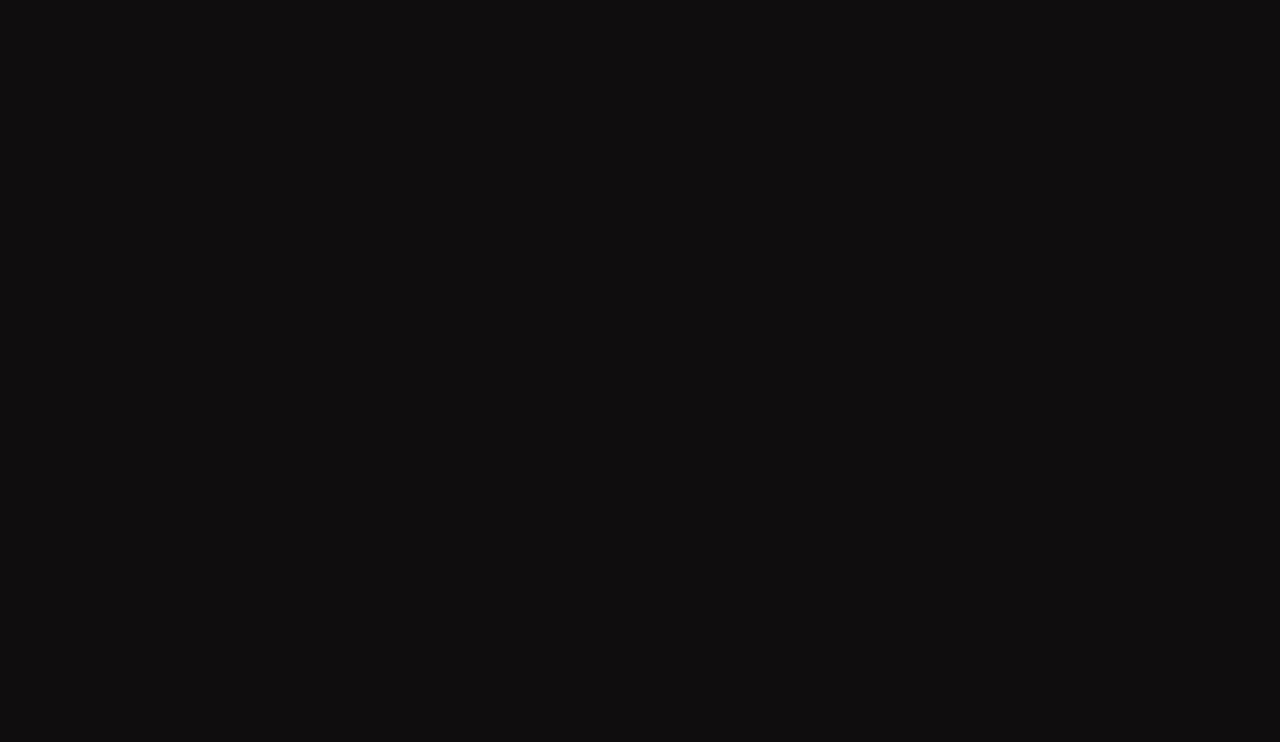
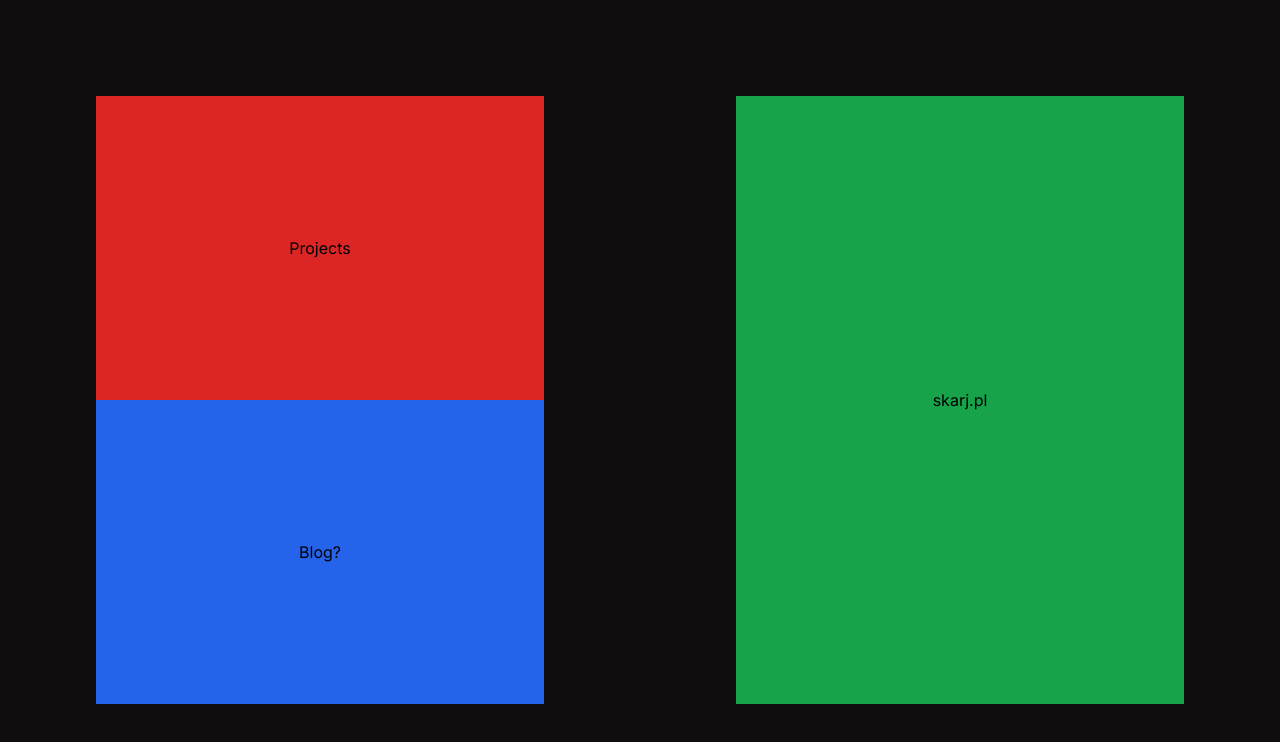
Before and after one commit to lalitm1004/l.skarj.pl, a Next.js app: page /main in a window 1280 px wide. Shown: the top 742 px of the page. Built offline with nearby package versions, Linux system fonts and the light colour scheme.

Commit message:
Wireframe

```diff
--- a/app/main/page.js
+++ b/app/main/page.js
@@ -41,7 +41,24 @@ export default function Main() {
         )}
 
         <div className={`${loading && "opacity-0"} absolute flex justify-center items-center h-screen w-screen bg-off-black`}>
+          <div className="h-screen w-screen flex flex-col-reverse md:flex-row">
 
+            <div className="A flex md:flex-col h-1/2 w-full md:h-full md:w-1/2 p-24">
+              <div className="flex flex-grow justify-center items-center bg-red-600">
+                <p>Projects</p>
+              </div>
+              <div className="2 flex flex-grow justify-center items-center bg-blue-600">
+                <p>Blog?</p>
+              </div>
+            </div>
+            <div className="B flex h-1/2 w-full md:h-full md:w-1/2 p-24">
+              <div className="3 flex flex-grow justify-center items-center bg-green-600">
+                <p>skarj.pl</p>
+              </div>
+            </div>
+
+
+          </div>
         </div>
       </motion.div>
     </main>
--- a/app/nothing/page.js
+++ b/app/nothing/page.js
@@ -38,9 +38,7 @@ export default function Nothing() {
   })
 
   useEffect(() => {
-
     setTimeout(() => {
-
       const asyncMaster = async () => {
 
         const streamText = async (string) => {
@@ -110,7 +108,8 @@ export default function Nothing() {
           <div className={`${loading && "opacity-0"} absolute h-screen w-screen flex flex-col justify-center items-center`}>
             <div className="flex flex-grow justify-center items-center">
               <pre className={`${KodeMono.className} text-white text-xl md:text-6xl`}>
-                {display}{(displayCursor && display) ? "|" : " "}
+                {display}
+                {/* {(displayCursor && display) ? "|" : " "} */}
               </pre>
             </div>
             <motion.div
--- a/tailwind.config.js
+++ b/tailwind.config.js
@@ -9,7 +9,12 @@ module.exports = {
     extend: {
       colors: {
         'nothing': '#211F20',
-        'off-black': '#0F0D0D'
+        'off-black': '#0F0D0D',
+        'tvgirl-lightpink': '#E01B84',
+        'tvgirl-deeppink': '#6A053E',
+        'tvgirl-lightblue': '#1B3E96',
+        'tvgirl-deepblue': '#173359',
+        'tvgirl-black': '#080305',
       },
       backgroundImage: {
         "everything-image": "url('/everything.png')",
```
Also changed, not shown: app/blog/page.js (added).
